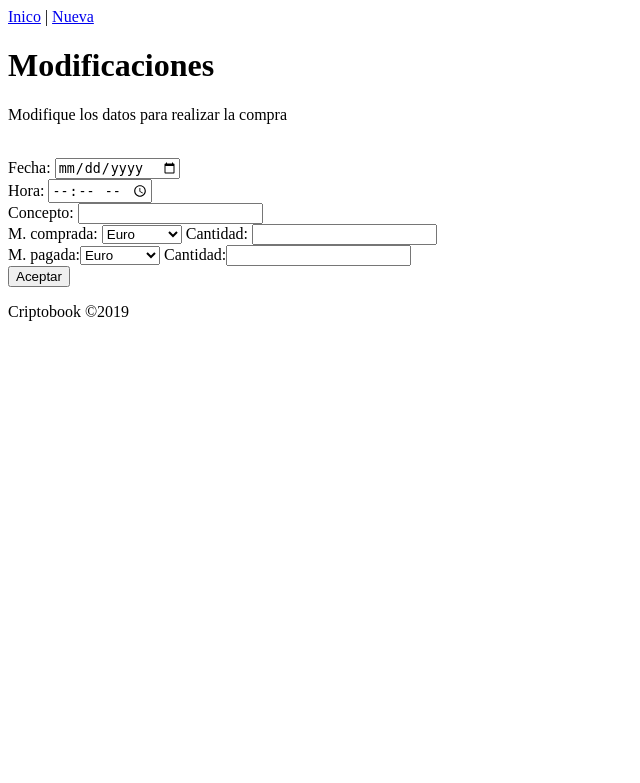
After one commit to pedrorufinosegovia/Criptobook, a Flask app: template app/templates/modicacompra.html in a window 1280 px wide. The commit adds this page. Shown: the top 783 px of the page, without its empty margins (0-640 px from the left). Run offline with Flask 2, Linux system fonts and the light colour scheme; the template is opened without the code that fills it, so the values that code supplies are empty.

Commit message:
masavances

```diff
--- a/app/templates/base.html
+++ b/app/templates/base.html
@@ -0,0 +1,14 @@
+<html lang="en">
+    <head>
+        <meta charset="UTF-8">
+        <meta name="viewport" content="width=device-width, initial-scale=1.0">
+        <meta http-equiv="X-UA-Compatible" content="ie=edge">
+        <title>{% block title%}{%endblock%}</title>
+    </head>
+    <body>
+        <p><a href="./">Inico</a> | <a href="./nuevacompra">Nueva</a></p>
+        {% block body%}
+        {%endblock%}
+        <p>Criptobook &copy;2019</p>
+    </body>
+</html>
--- /dev/null
+++ b/app/templates/modicacompra.html
@@ -0,0 +1,26 @@
+{% extends 'base.html' %}
+{% block title %}Modificaciones{% endblock %}
+{% block body %}
+<h1>Modificaciones</h1>
+<p>Modifique los datos para realizar la compra</p>
+        <form action= "nuevacompra" method="post"><br>
+            Fecha: <input type="date" name="fecha" id="fecha" value="{{ registro['fecha'] }}"><br>
+            Hora: <input type="time" name="hora" id="hora" value="{{ registro['hora'] }}"><br>
+            Concepto: <input type="text" name="descripcion" id="descripcion" value="{{ registro['descripcion'] }}"><br>
+            M. comprada: <select name="monedacomprada" id="monedacomprada" value="{{ registro['monedacomprada'] }}">
+                <option value="EUR">Euro</option>
+                <option value="BTC">Bitcoin</option>
+                <option value="ETH">Ethereum</option>
+                <option value="LTC">Litecoin</option>
+            </select>
+            Cantidad: <input type="number" name="cantidadcomprada" id="cantidadcomprada" step="0.001" value="{{ registro['cantidadcomprada'] }}"><br>
+            M. pagada:<select name="monedapagada" id="monedapagada" value="{{ registro['monedapagada'] }}">
+                    <option value="EUR">Euro</option>
+                    <option value="BTC">Bitcoin</option>
+                    <option value="ETH">Ethereum</option>
+                    <option value="LTC">Litecoin</option>
+                </select>
+            Cantidad:<input type="number" name="cantidadpagada" id="cantidadpagada" step="0.001" value="{{ registro['cantidadpagada'] }}"><br>
+            <input type="submit" value="Aceptar">
+        </form>
+{% endblock %}
```
Also changed, not shown: app/templates/index.html (+9 -15 lines), app/templates/nuevacompra.html (+4 -12 lines), app/views.py (+14 -1 lines), 1 other file.
